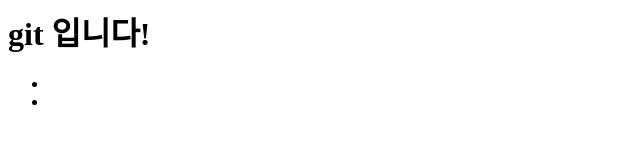
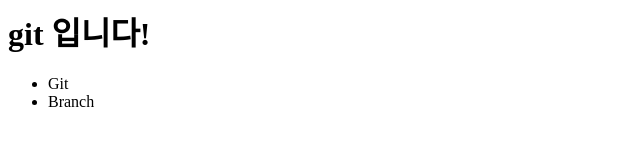
Before and after one commit to eomhj/git_test2018, a plain HTML site: page index.html in a window 1280 px wide. Shown: the full height of the page, 0-640 px from the left. Drawn offline with Linux system fonts and the light colour scheme.

Commit message:
리스트 내용 추가

```diff
--- a/index.html
+++ b/index.html
@@ -4,8 +4,8 @@
 		git 입니다!
 		</h1>
 		<ul>
-			<li></li>
-			<li></li>
+			<li>Git</li>
+			<li>Branch</li>
 		</ul>
 	</body>
 </html>
```
